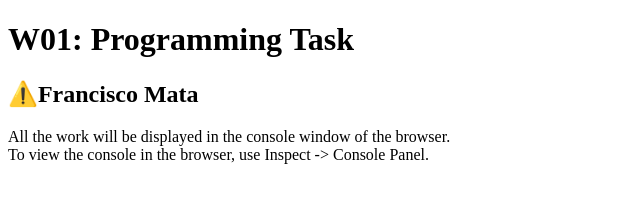
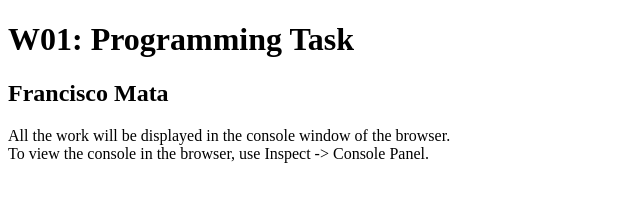
Before and after one commit to frankmata17/cse121b, a plain HTML site: page w01-task/w01-task.html in a window 1280 px wide. Shown: the whole page, without its empty margins (0-640 px from the left). Drawn offline with Linux system fonts and the light colour scheme.

Commit message:
html commit

```diff
--- a/w01-task/w01-task.html
+++ b/w01-task/w01-task.html
@@ -9,7 +9,7 @@
 
 <body>
   <h1>W01: Programming Task</h1>
-  <h2>⚠️Francisco Mata</h2>
+  <h2>Francisco Mata</h2>
   <p>All the work will be displayed in the console window of the browser.
     <br>To view the console in the browser, use Inspect -> Console Panel.
   </p>
```
